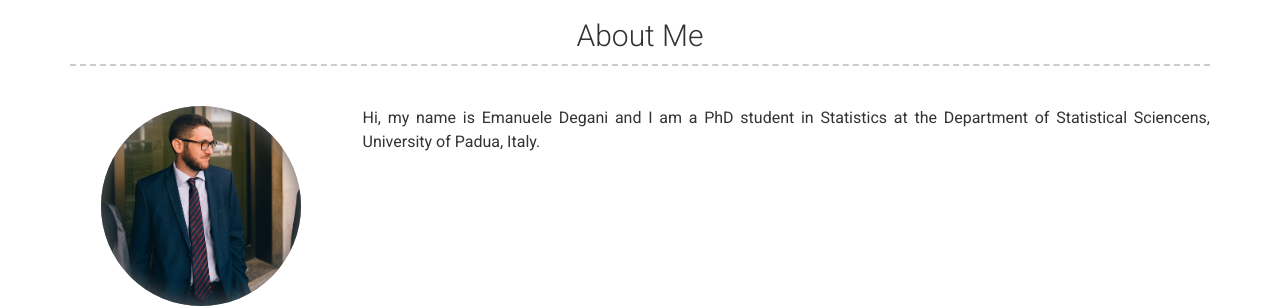
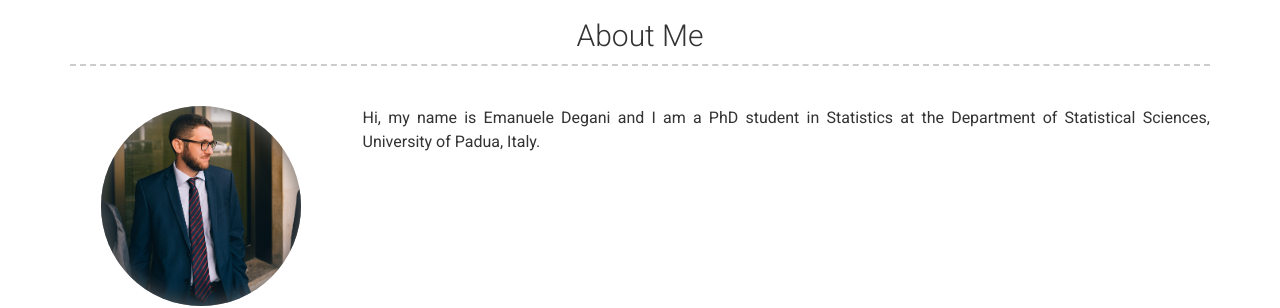
Before and after one commit to Achab94/Achab94.github.io, a Jekyll site: the page built from index.md, in a window 1280 px wide. Shown: the part 196-504 px from the top of the page. Built offline with Jekyll 4.4.1, drawn with Linux system fonts in a browser that asks for light colours.

Commit message:
Update _config.yml

```diff
--- a/_config.yml
+++ b/_config.yml
@@ -21,7 +21,7 @@ github_username:  Achab94
 # about_title: About Me
 about_profile_image: images/profile.jpg
 about_content: | # this will include new lines to allow paragraphs
-  Hi, my name is Emanuele Degani and I am a PhD student in Statistics at the Department of Statistical Sciencens, University of Padua, Italy.
+  Hi, my name is Emanuele Degani and I am a PhD student in Statistics at the Department of Statistical Sciences, University of Padua, Italy.
 
 # Projects Section
 # projects_title: Projects
```
